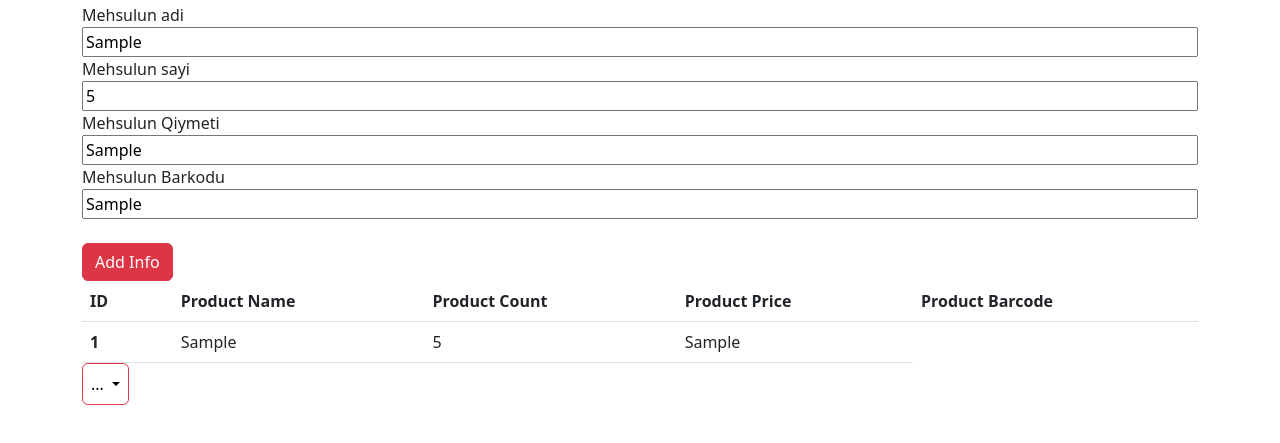
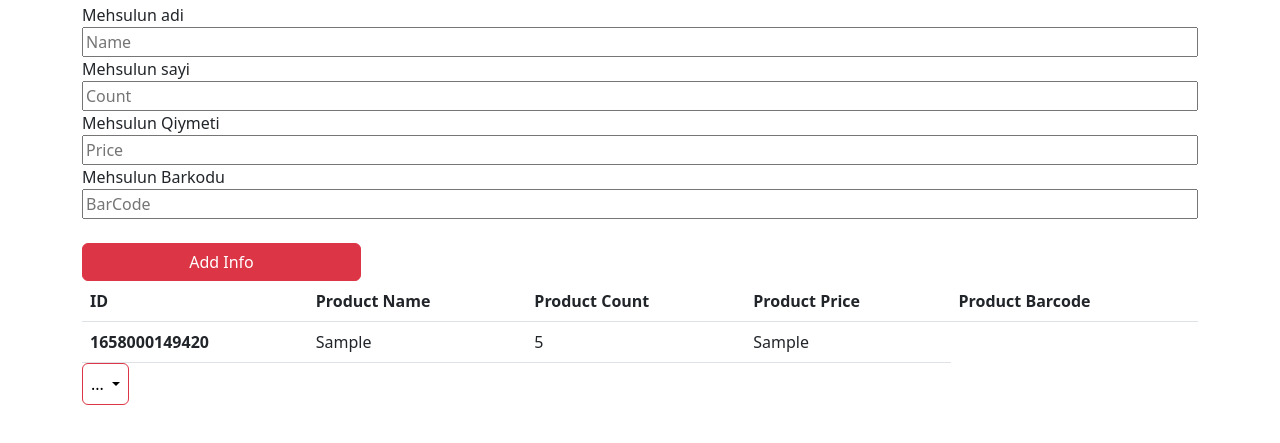
Before and after one commit to EminIskandar/example, a plain HTML site: page add-task.html in a window 1280 px wide. Both pictures are taken after typing "Sample", "5", "Sample", "Sample" into the empty fields and a click on the button "Add Info". Shown: the part 101-544 px from the top of the page. Drawn offline with nearby package versions, Linux system fonts and the light colour scheme.

Commit message:
new version

```diff
--- a/add-task.html
+++ b/add-task.html
@@ -1,12 +1,15 @@
 <!DOCTYPE html>
 <html lang="en">
-
   <head>
-    <meta charset="UTF-8">
-    <meta http-equiv="X-UA-Compatible" content="IE=edge">
-    <meta name="viewport" content="width=device-width, initial-scale=1.0">
-    <link href="https://cdn.jsdelivr.net/npm/bootstrap@5.2.0-beta1/dist/css/bootstrap.min.css" rel="stylesheet"
-        integrity="sha384-0evHe/X+R7YkIZDRvuzKMRqM+OrBnVFBL6DOitfPri4tjfHxaWutUpFmBp4vmVor" crossorigin="anonymous">
+    <meta charset="UTF-8" />
+    <meta http-equiv="X-UA-Compatible" content="IE=edge" />
+    <meta name="viewport" content="width=device-width, initial-scale=1.0" />
+    <link
+      href="https://cdn.jsdelivr.net/npm/bootstrap@5.2.0-beta1/dist/css/bootstrap.min.css"
+      rel="stylesheet"
+      integrity="sha384-0evHe/X+R7YkIZDRvuzKMRqM+OrBnVFBL6DOitfPri4tjfHxaWutUpFmBp4vmVor"
+      crossorigin="anonymous"
+    />
     <title>Shppong List</title>
   </head>
 
@@ -14,57 +17,73 @@
     <div class="container">
       <h1 class="d-flex mt-5 justify-content-center">Shopping List</h1>
 
-    <form action="#" id="form-input" class="d-flex " style="flex-direction: column;">
+      <form
+        action="#"
+        id="form-input"
+        class="d-flex"
+        style="flex-direction: column"
+      >
         <!-- Ad -->
         <label for="inputName">Mehsulun adi</label>
-        <input type="text" placeholder="Name" class="input-name" id="inputName">
+        <input
+          type="text"
+          placeholder="Name"
+          class="input-name"
+          name="name"
+          id="inputName"
+        />
         <!-- Say -->
         <label for="inputNumber">Mehsulun sayi</label>
-        <input type="number" placeholder="Count" class="input-count" id="inputCount">
+        <input
+          type="number"
+          placeholder="Count"
+          class="input-count"
+          name="count"
+          id="inputCount"
+        />
         <!-- Qiymeti -->
         <label for="inputPrice">Mehsulun Qiymeti</label>
-        <input type="text" placeholder="Price" class="input-price" id="inputPrice">
+        <input
+          type="text"
+          placeholder="Price"
+          class="input-price"
+          name="price"
+          id="inputPrice"
+        />
         <!-- Barkodu -->
         <label for="inputCode">Mehsulun Barkodu</label>
-        <input type="text" placeholder="BarCode" class="input-code" id="inputCode">
+        <input
+          type="text"
+          placeholder="BarCode"
+          class="input-code"
+          name="barcode"
+          id="inputCode"
+        />
+        <button class="btn btn-danger mt-4 w-25" id="btn-submit" type="submit">
+          Add Info
+        </button>
       </form>
-    <button class="btn btn-danger mt-4" id="btn-submit" type="submit">Add Info</button>
 
       <table class="table">
         <thead>
           <tr>
             <th scope="col">ID</th>
-            <th scope="col">Product  Name</th>
-            <th scope="col">Product  Count</th>
-            <th scope="col">Product  Price</th>
+            <th scope="col">Product Name</th>
+            <th scope="col">Product Count</th>
+            <th scope="col">Product Price</th>
             <th scope="col">Product Barcode</th>
-
           </tr>
         </thead>
         <!-- Table Body -->
-        <tbody class="table-body">
-
-        </tbody>
+        <tbody class="table-body"></tbody>
       </table>
     </div>
 
-
-
-
-
-
-
-
-
-
-
-
-
     <script src="script.js"></script>
-    <script src="https://cdn.jsdelivr.net/npm/bootstrap@5.2.0-beta1/dist/js/bootstrap.bundle.min.js"
-        integrity="sha384-pprn3073KE6tl6bjs2QrFaJGz5/SUsLqktiwsUTF55Jfv3qYSDhgCecCxMW52nD2" crossorigin="anonymous">
-    </script>
-
+    <script
+      src="https://cdn.jsdelivr.net/npm/bootstrap@5.2.0-beta1/dist/js/bootstrap.bundle.min.js"
+      integrity="sha384-pprn3073KE6tl6bjs2QrFaJGz5/SUsLqktiwsUTF55Jfv3qYSDhgCecCxMW52nD2"
+      crossorigin="anonymous"
+    ></script>
   </body>
-
 </html>
--- a/script.js
+++ b/script.js
@@ -1,106 +1,61 @@
-// Input
-let inputName = document.querySelector(".input-name");
-let inputCount = document.querySelector(".input-count");
-let inputPrice = document.querySelector(".input-price");
-let inputCode = document.querySelector(".input-code");
-let trr = document.getElementsByTagName("tr");
-// Button
-let btn = document.querySelector("#btn-submit");
-let delBtn = document.querySelector(".delete-btn");
-let upBtn = document.querySelector(".update-btn");
+const form = document.querySelector("#form-input");
+const table = document.querySelector(".table-body");
 
-// Table
-let table = document.querySelector(".table");
-let ttbody = document.querySelector(".table-body");
-let tr;
+let productList = [];
 
-let bodyTable = [];
-
-
-eventListeners();
-AddData();
-
-function eventListeners() {
-    btn.addEventListener("click", pushData);
-
-    btn.addEventListener("keypress", function (event) {
-
-        if (event.key == "Enter") {
-            document.querySelector("#btn-submit").click();
+function randomId() {
+  return new Date().valueOf();
 }
 
-        event.preventDefault();
-    })
+function submitForm(e) {
+  e.preventDefault();
+  var formData = new FormData(e.target);
+
+  const newProduct = {};
+  newProduct.id = randomId();
+
+  for (var product of formData.entries()) {
+    newProduct[product[0]] = product[1];
   }
 
+  productList.push(newProduct);
 
+  addProductToTable();
+}
 
+function addProductToTable() {
+  table.innerHTML = "";
 
-function AddData(event) {
-
-
-    for (let data of bodyTable) {
-
-        tr = `
+  for (let data of productList) {
+    const tr = `
           <th scope="row">${data.id}</th>
-    <td>${inputName.value}</td>
-    <td>${inputCount.value}</td>
-    <td>${inputCode.value}</td>
+              <td>${data.name}</td>
+              <td>${data.count}</td>
+              <td>${data.barcode}</td>
           <div class="dropdown">
               <a class="btn btn-slink dropdown-toggle btn-danger" style="color:black" href="#" role="button" id="dropdownMenuLink" data-bs-toggle="dropdown" aria-expanded="false">
               ...
               </a>
-
               <ul class="dropdown-menu" aria-labelledby="dropdownMenuLink">
                   <li><a class="dropdown-item delete-btn" onclick="deleteTask(${data.id})" href="#" >Delete</a></li>
                   <li><a class="dropdown-item update-btn"  href="#" >Update</a></li>
               </ul>
-</div>`
+          </div>
+  `;
 
-        ttbody.insertAdjacentHTML("beforeend", tr);
-
-
-
-        data.id++;
-        event.preventDefault();
+    table.insertAdjacentHTML("beforeend", tr);
+    resetForm();
+  }
 }
 
-
-    event.preventDefault();
+function resetForm() {
+  form.reset();
 }
 
-function pushData(event) {
-
-
-    bodyTable.push({
-        "id": bodyTable.length + 1,
-        "name": inputName.value,
-        "code": inputCode.value,
-        "count": inputCount.value,
-        "price": inputPrice.value
-    })
-
-
-
-    AddData();
-    event.preventDefault();
+function deleteTask(id) {
+  productList = productList.filter((product) => product.id !== id);
+  resetForm();
+  addProductToTable();
 }
 
-
-function deleteTask(item) {
-    let deleteId;
-
-    for (let i in bodyTable) {
-
-        if (bodyTable[i].id == item) {
-
-            deleteId = i;
-        }
-
-    }
-
-    bodyTable.splice(deleteId, 1);
-
-
-
-}
+form.addEventListener("submit", submitForm);
```
Lines whose indentation alone changed are shown as unchanged.
